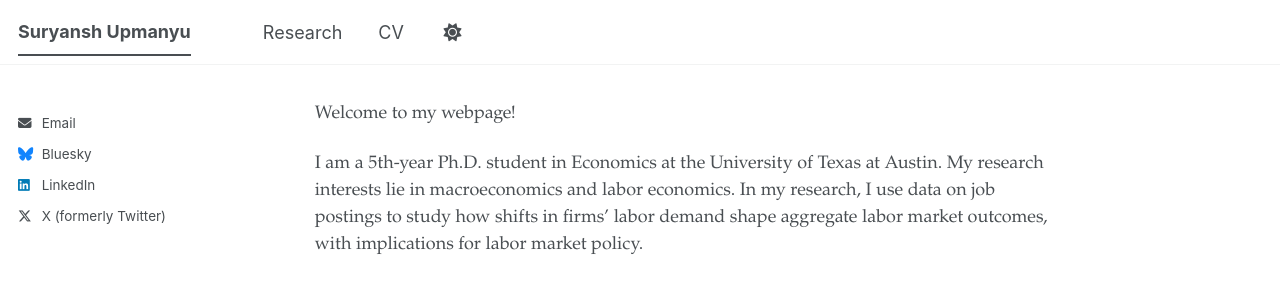
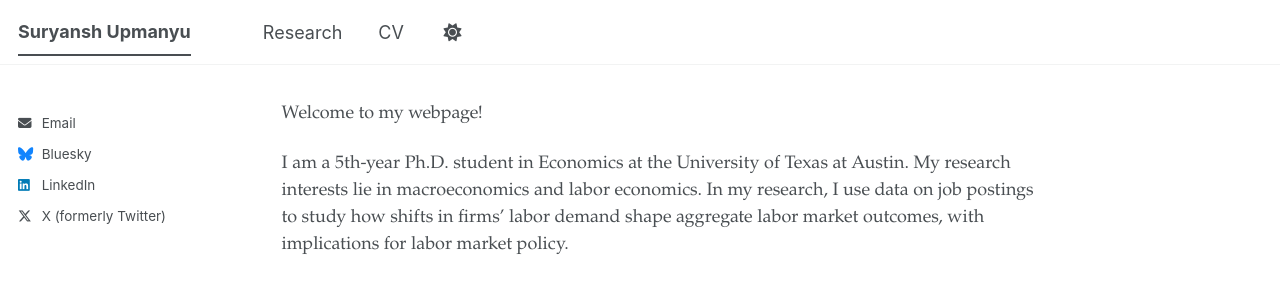
Before and after one commit to upmanyu-suryansh/upmanyu-suryansh.github.io, a Jekyll site: the page built from _pages/about.md, in a window 1280 px wide. Shown: the top 300 px of the page. Built offline with Jekyll 4.4.1, drawn with Linux system fonts in a browser that asks for light colours; a script bundle is joined from its source files by our own code; library files that are not in the unit come from our copies.

Commit message:
Increase max-width of page and inner-wrap to 1300px

```diff
--- a/assets/css/main.scss
+++ b/assets/css/main.scss
@@ -59,11 +59,11 @@ body {
 }
 
 .page {
-  max-width: 1000px;  /* try different values here */
+  max-width: 1300px;  /* try different values here */
 }
 
 .page__inner-wrap {
-  max-width: 1000px;  /* keep this the same as above */
+  max-width: 1300px;  /* keep this the same as above */
 }
 
 .page__title {
```
